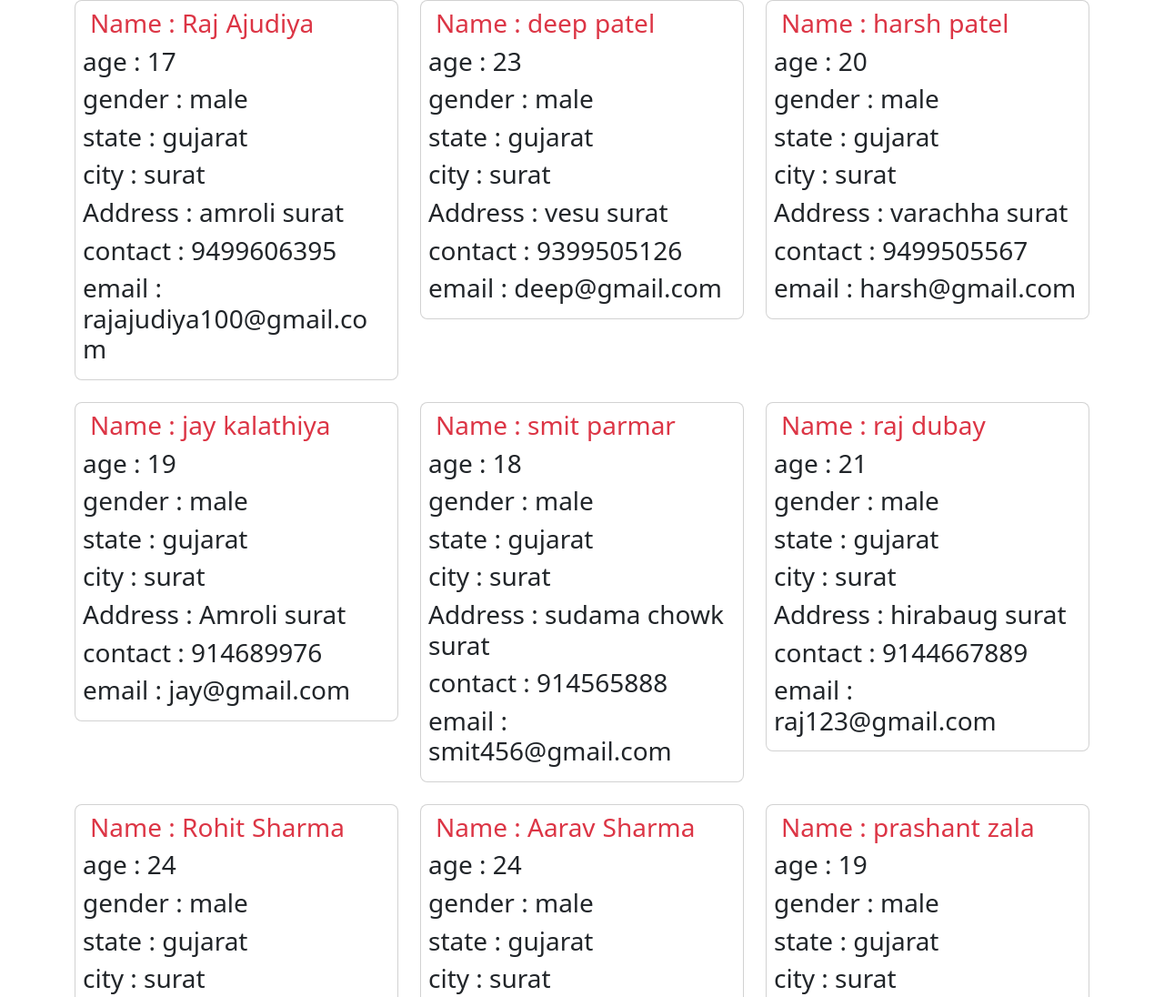
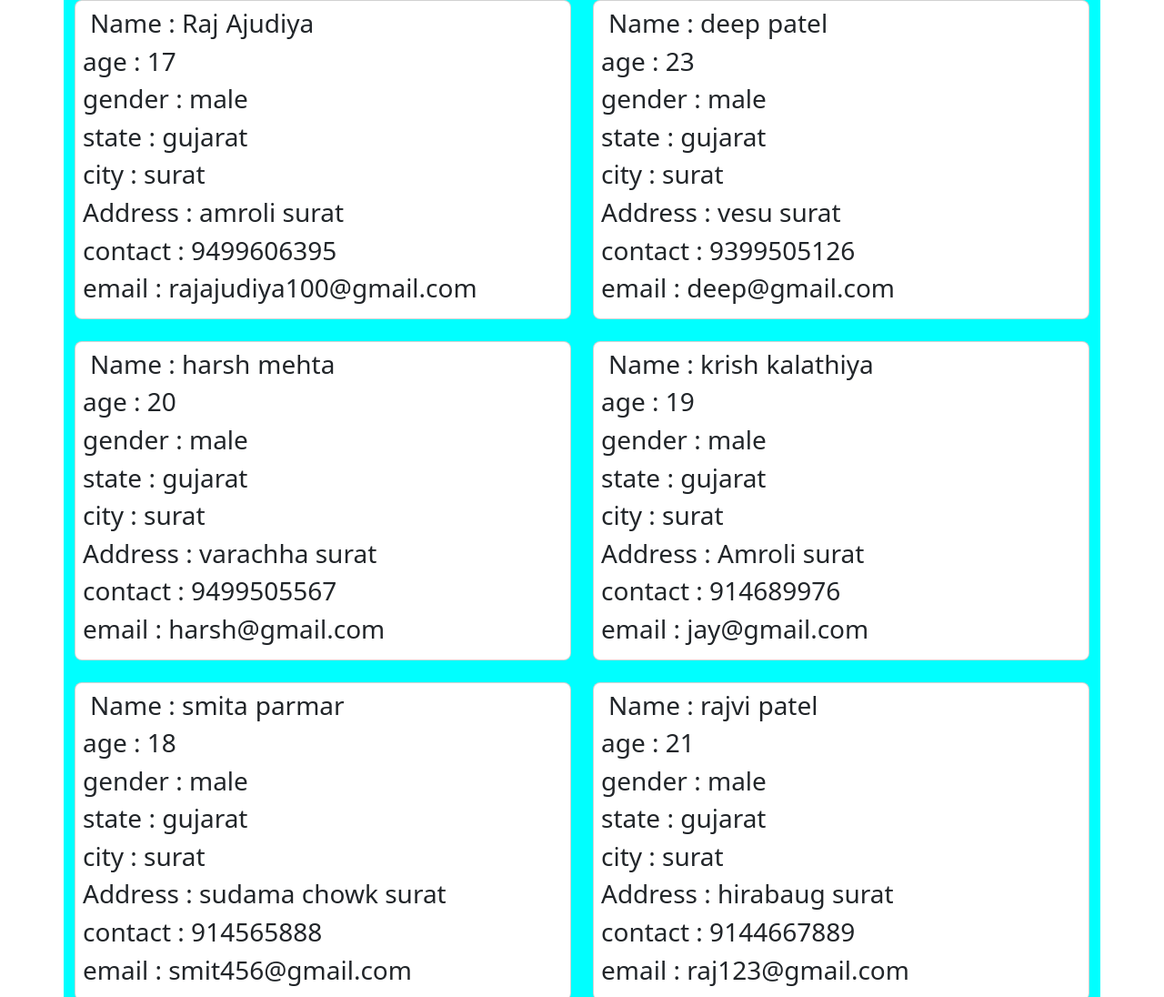
Before and after one commit to rajajudiya/js, a plain HTML site: page js/index.html in a window 1280 px wide. Shown: the top 1096 px of the page at 91% size. Drawn offline with nearby package versions, Linux system fonts and the light colour scheme.

Commit message:
new change

```diff
--- a/js/index.html
+++ b/js/index.html
@@ -11,8 +11,8 @@
 
 <body>
 
-    <div class="container">
-        <div class="row row-gap-4" id="StudantData">
+    <div class="container" style="background-color: blue;">
+        <div class="row row-gap-4" id="StudantData" style="background-color: aqua;">
 
         </div>
     </div>
--- a/js/js/object.js
+++ b/js/js/object.js
@@ -27,7 +27,7 @@ let student = [{
     email: "deep@gmail.com",
 }, {
     fristname: "harsh",
-    lastname: " patel",
+    lastname: " mehta",
     age: 20,
     gender: "male",
     address: {
@@ -38,7 +38,7 @@ let student = [{
     contact: "9499505567",
     email: "harsh@gmail.com",
 }, {
-    fristname: "jay",
+    fristname: "krish",
     lastname: " kalathiya",
     age: 19,
     gender: "male",
@@ -51,7 +51,7 @@ let student = [{
     contact: "914689976",
     email: "jay@gmail.com",
 }, {
-    fristname: "smit",
+    fristname: "smita",
     lastname: " parmar",
     age: 18,
     gender: "male",
@@ -64,8 +64,8 @@ let student = [{
     contact: "914565888",
     email: "smit456@gmail.com",
 }, {
-    fristname: "raj",
-    lastname: " dubay",
+    fristname: "rajvi",
+    lastname: " patel",
     age: 21,
     gender: "male",
     address: {
@@ -77,7 +77,7 @@ let student = [{
     email: "raj123@gmail.com",
 }, {
     fristname: "Rohit",
-    lastname: " Sharma",
+    lastname: " mehta",
     age: 24,
     gender: "male",
     address: {
@@ -261,8 +261,8 @@ let student = [{
 },]
 student.forEach((object) => {
 
-    StudantData.innerHTML += (`<div class="col-4"><div class="card p-2 rounded-3  ">
-    <div class="d-flex mx-2 text-danger ">
+    StudantData.innerHTML += (`<div class="col-6"><div class="card p-2 rounded-3  ">
+    <div class="d-flex mx-2 ">
     <h3>Name : ${object.fristname}
     </h3>
     <h3 class="mx-2">  ${object.lastname}
```
